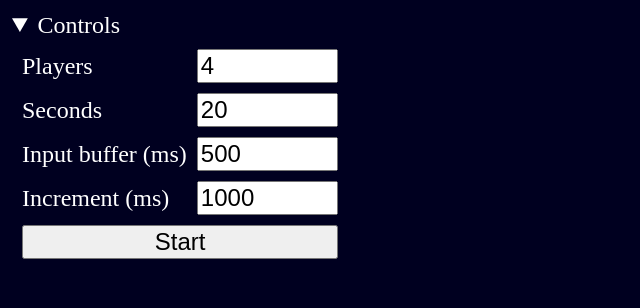
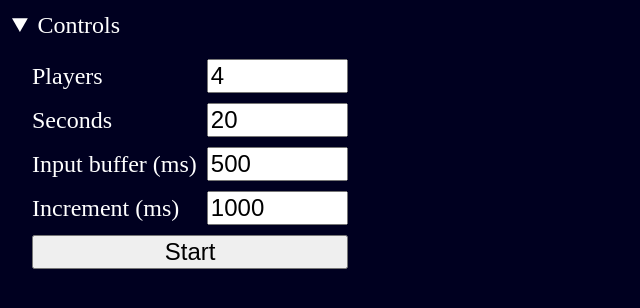
Before and after one commit to tertsdiepraam/chez-plus, a plain HTML site: page index.html in a window 1280 px wide. Shown: the whole page, without its empty margins (0-640 px from the left). Drawn offline with Linux system fonts and the light colour scheme.

Commit message:
fix z-index issue

```diff
--- a/index.html
+++ b/index.html
@@ -17,7 +17,8 @@
             align-content: center;
             gap: 10px;
             background: #000020;
-            padding: 10px;
+            padding: 20px;
+            border-radius: 0.2em;
         }
 
         #control-details {
@@ -25,6 +26,7 @@
             font-size: 1.5em;
             top: 0.5em;
             left: 0.5em;
+            z-index: 10;
         }
 
         input {
```
